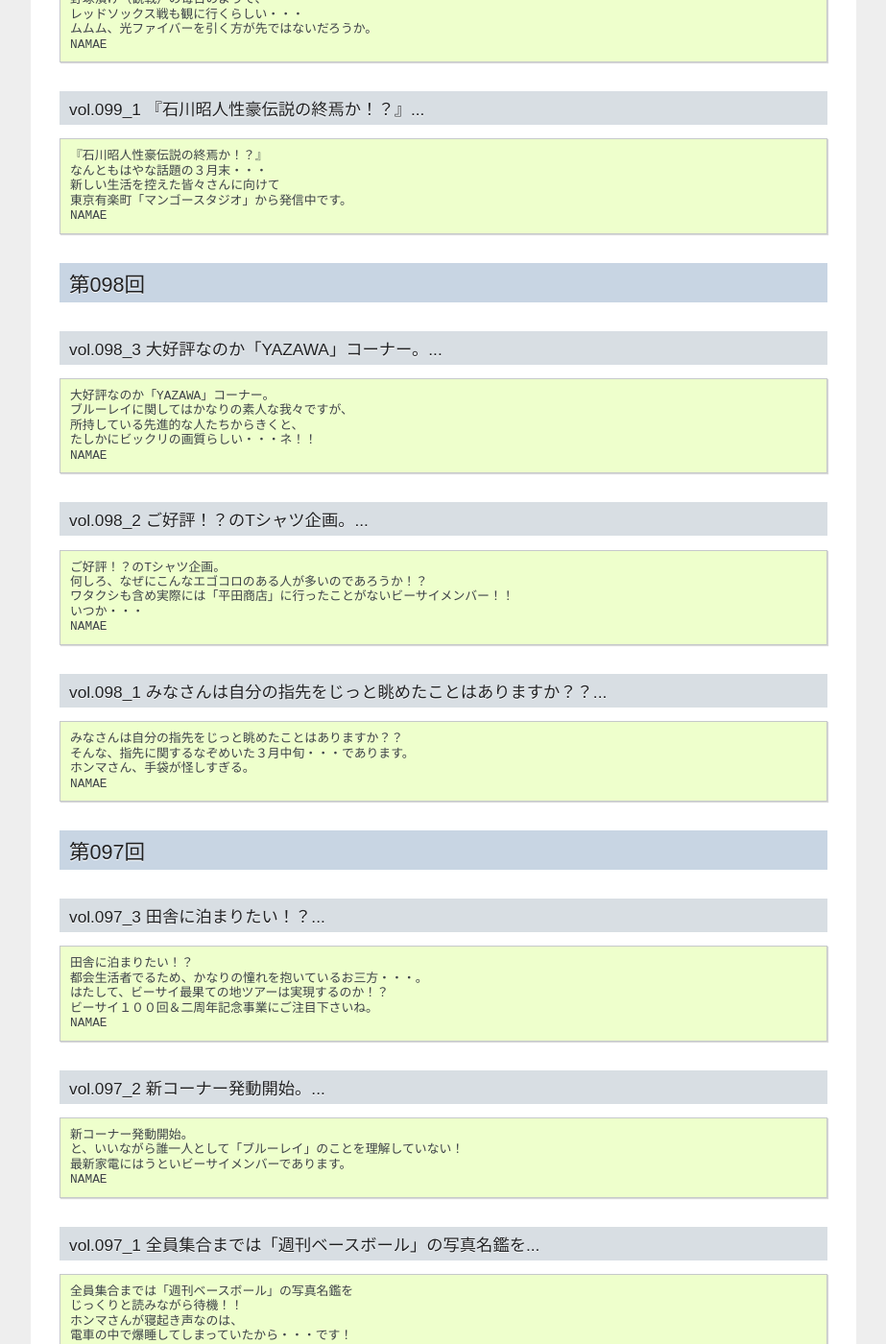
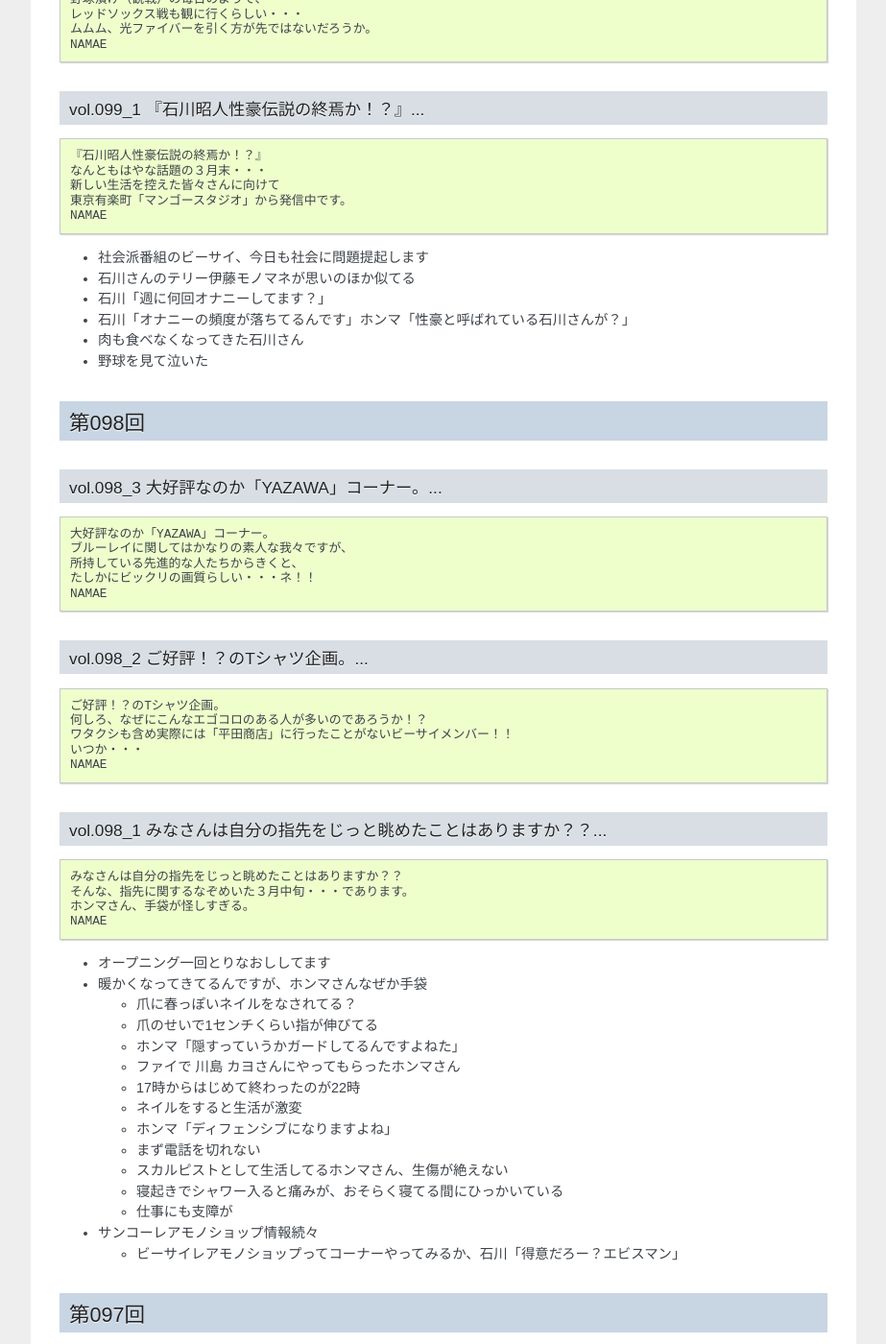
Before and after one commit to gosyujin/be-side, a Sphinx documentation site: the page built from source/2008.rst, in a window 1280 px wide and 1400 px high, scrolled down 25697 px. Shown: the whole window at 96% size, without its empty margins (198-1121 px from the left). Built offline with Sphinx 7.4.7, drawn with Linux system fonts in a browser that asks for light colours.

Commit message:
Update source

```diff
--- a/source/2008.rst
+++ b/source/2008.rst
@@ -1539,6 +1539,13 @@ vol.099_1 『石川昭人性豪伝説の終焉か！？』...
    東京有楽町「マンゴースタジオ」から発信中です。
    NAMAE
 
+* 社会派番組のビーサイ、今日も社会に問題提起します
+* 石川さんのテリー伊藤モノマネが思いのほか似てる
+* 石川「週に何回オナニーしてます？」
+* 石川「オナニーの頻度が落ちてるんです」ホンマ「性豪と呼ばれている石川さんが？」
+* 肉も食べなくなってきた石川さん
+* 野球を見て泣いた
+
 第098回
 ========
 
@@ -1573,6 +1580,25 @@ vol.098_1 みなさんは自分の指先をじっと眺めたことはありま
    そんな、指先に関するなぞめいた３月中旬・・・であります。
    ホンマさん、手袋が怪しすぎる。
    NAMAE
+
+* オープニング一回とりなおししてます
+* 暖かくなってきてるんですが、ホンマさんなぜか手袋
+
+  * 爪に春っぽいネイルをなされてる？
+  * 爪のせいで1センチくらい指が伸びてる
+  * ホンマ「隠すっていうかガードしてるんですよねた」
+  * ファイで :term:`川島` カヨさんにやってもらったホンマさん
+  * 17時からはじめて終わったのが22時
+  * ネイルをすると生活が激変
+  * ホンマ「ディフェンシブになりますよね」
+  * まず電話を切れない
+  * スカルピストとして生活してるホンマさん、生傷が絶えない
+  * 寝起きでシャワー入ると痛みが、おそらく寝てる間にひっかいている
+  * 仕事にも支障が
+
+* サンコーレアモノショップ情報続々
+
+  * ビーサイレアモノショップってコーナーやってみるか、石川「得意だろー？エビスマン」
 
 第097回
 ========
--- a/source/glossary.rst
+++ b/source/glossary.rst
@@ -118,7 +118,7 @@
      ニッポン放送。チャラン・ポ・ランタンのオールナイトニッポンディレクター
 
    賀茂
-     ニッポン放送。空気を読まない賀茂トーーク。森高千里さんは賀茂さんNG。
+     賀茂正美。ニッポン放送。空気を読まない賀茂トーーク。森高千里さんは賀茂さんNG。
      かつて息子さんと絶縁状態で復縁しようと手紙をしたためるも「親父、ドラマみたいになると思うなよ」と言われる。
      息子さんの大学進学を期に奇跡の和解をしたが、今度は娘さんと確執が
 
```
